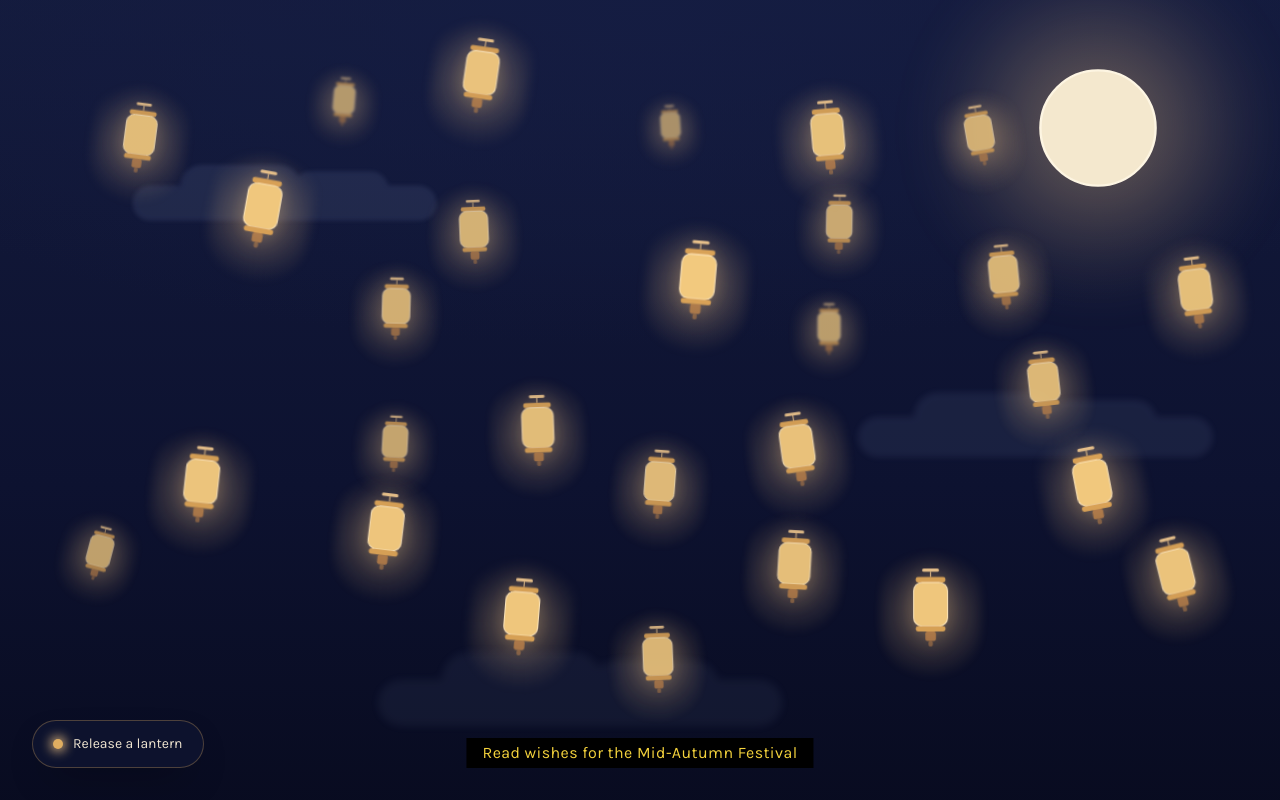
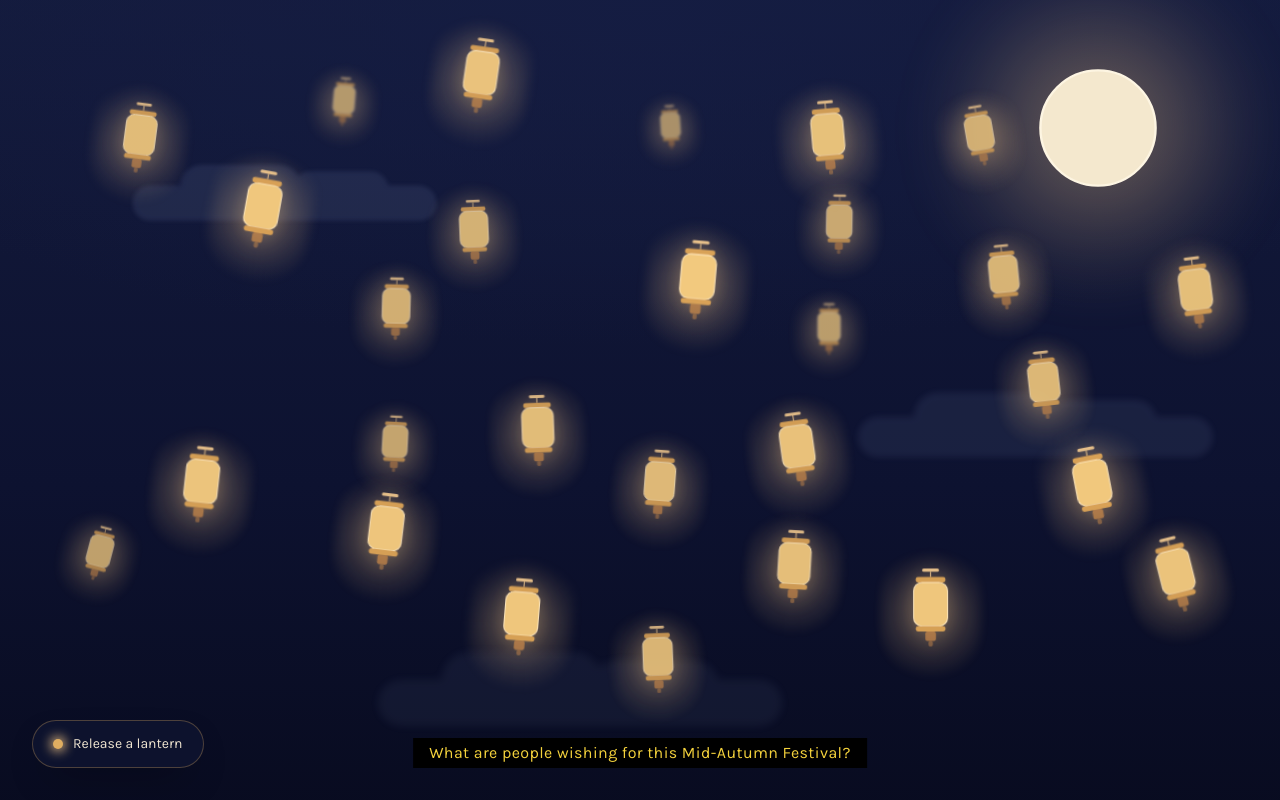
Before and after one commit to lauraazhao/midautumn-lantern, a Next.js app: page / in a window 1280 px wide. Built offline with nearby package versions, Linux system fonts and the light colour scheme.

Commit message:
feat: update festival caption to reflect current wishes\n\nUpdated festival caption to prompt user interaction.

```diff
--- a/components/night-sky.tsx
+++ b/components/night-sky.tsx
@@ -114,7 +114,7 @@ export function NightSky({ initialLanterns }: NightSkyProps) {
       {/* ── Caption ────────────────────────────────────────────────────── */}
       <header className="pointer-events-none absolute bottom-24 left-1/2 z-[70] -translate-x-1/2 px-4 sm:bottom-8">
         <h1 className="bg-caption px-3 py-1 text-center text-sm leading-snug tracking-wide text-caption-foreground text-balance sm:px-4 sm:text-base">
-          Read wishes for the Mid-Autumn Festival
+          What are people wishing for this Mid-Autumn Festival?
         </h1>
         <span className="sr-only">Select a lantern to read the message written on it.</span>
       </header>
```
